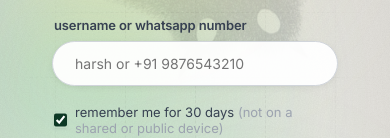
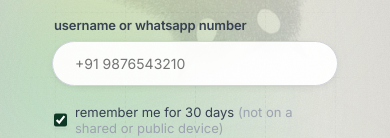
Before and after one commit to hurshnarayan/reyna, a React (Vite) app in the folder web/: page /login in a window 390 px wide. Shown: the part 225-363 px from the top of the page. Built offline with nearby package versions, Linux system fonts and the light colour scheme.

Commit message:
style(login): update phone placeholder to number only (+91 9876543210)

```diff
--- a/web/src/pages/Login.jsx
+++ b/web/src/pages/Login.jsx
@@ -288,7 +288,7 @@ export default function Login() {
               value={phone}
               readOnly={step === 2}
               onChange={e => setPhone(e.target.value)}
-              placeholder="harsh or +91 9876543210"
+              placeholder="+91 9876543210"
               style={{
                 width: '100%',
                 padding: '13px 22px',
```
